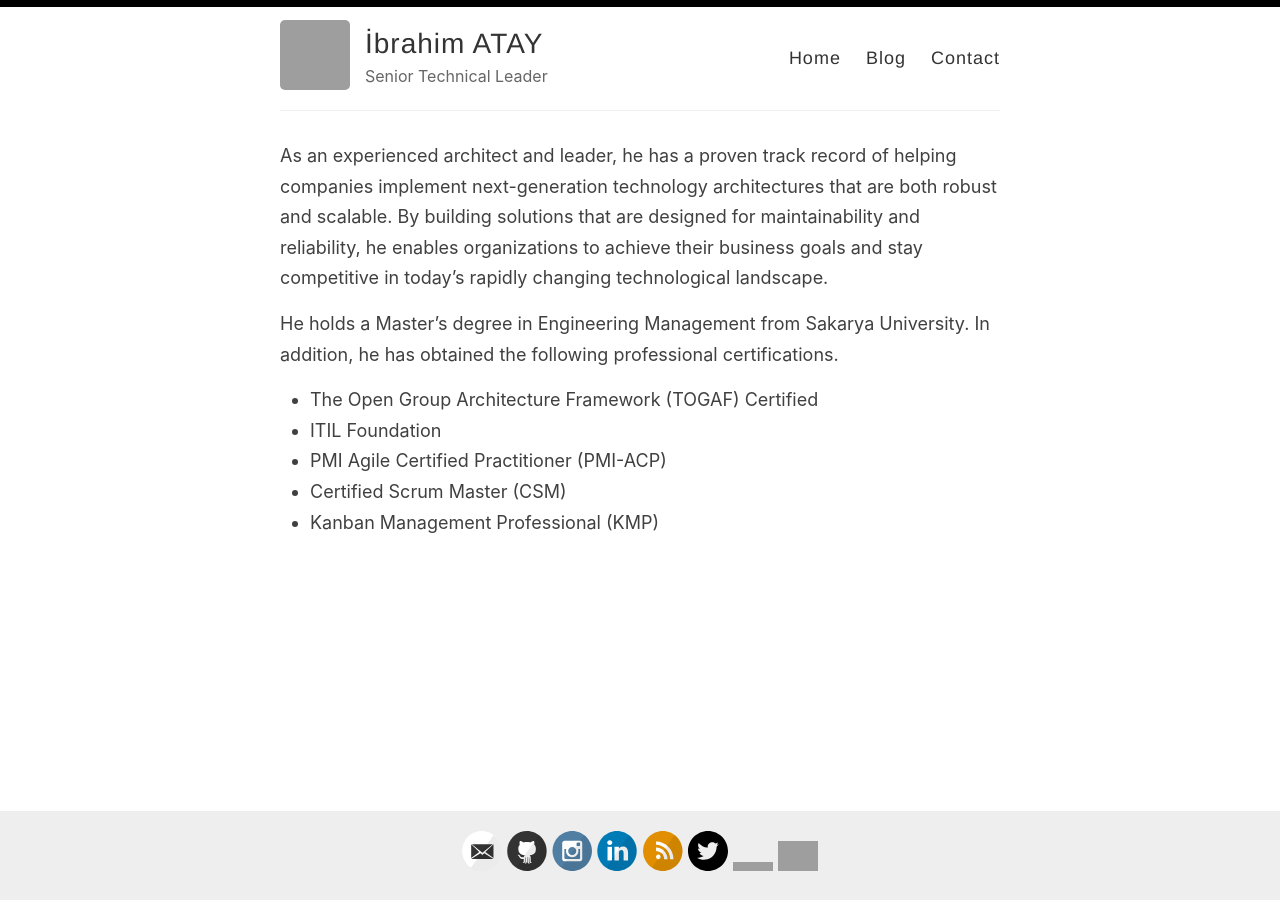
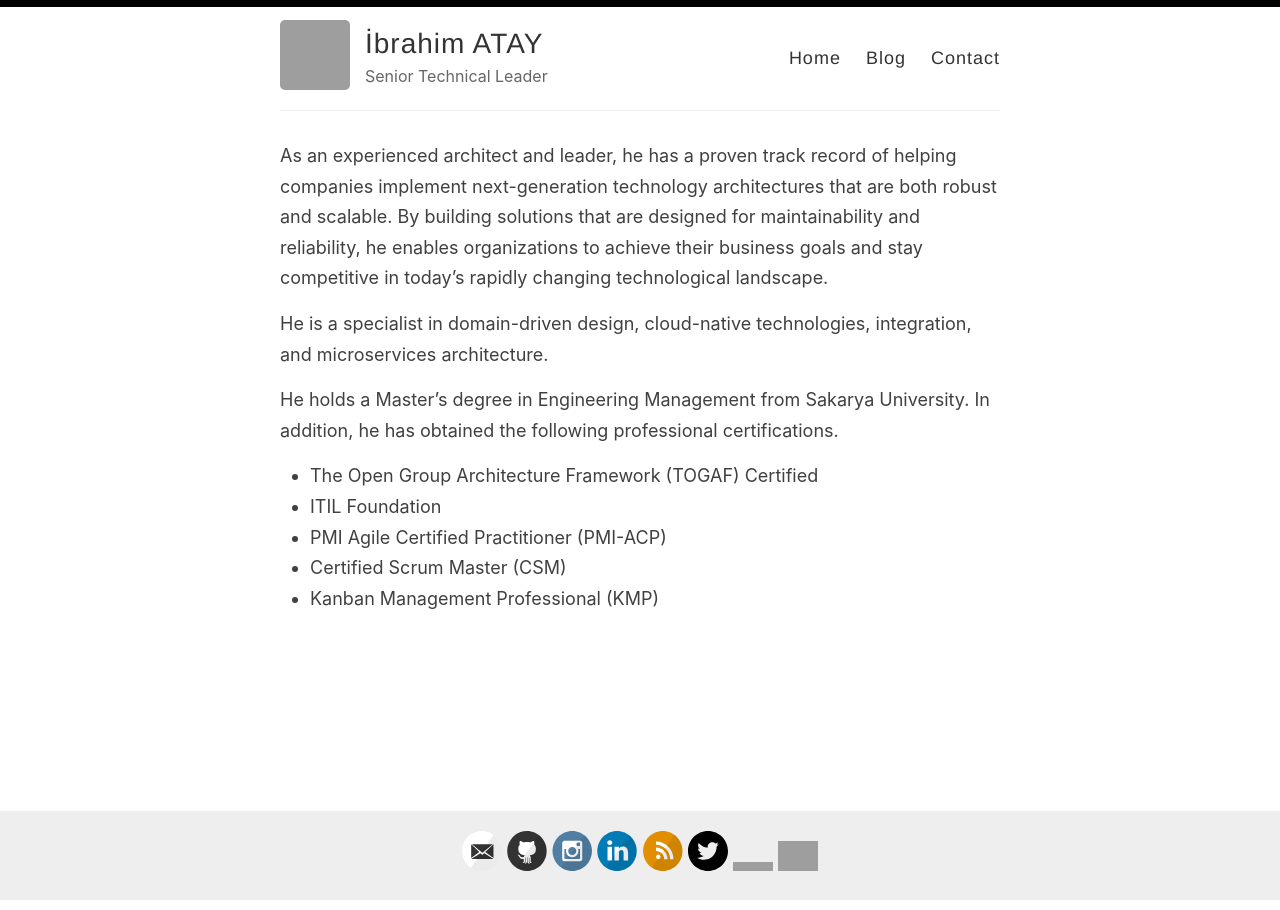
Before and after one commit to ibrahimatay/ibrahimatay.github.io, a Jekyll site: the page built from index.md, in a window 1280 px wide. Built offline with Jekyll 4.4.1, drawn with Linux system fonts in a browser that asks for light colours; grey boxes are pictures that could not be loaded.

Commit message:
Update index.md

```diff
--- a/index.md
+++ b/index.md
@@ -4,8 +4,8 @@ layout: page
 title:
 ---
 As an experienced architect and leader, he has a proven track record of helping companies implement next-generation technology architectures that are both robust and scalable. By building solutions that are designed for maintainability and reliability, he enables organizations to achieve their business goals and stay competitive in today's rapidly changing technological landscape.
-<!--
-He is a specialist in application development, enterprise architecture, cloud-native technologies, integration architecture, service-oriented architecture, and microservices architecture. -->
+
+He is a specialist in domain-driven design, cloud-native technologies, integration, and microservices architecture.
 
 He holds a Master's degree in Engineering Management from Sakarya University. In addition, he has obtained the following professional certifications.
 
```
